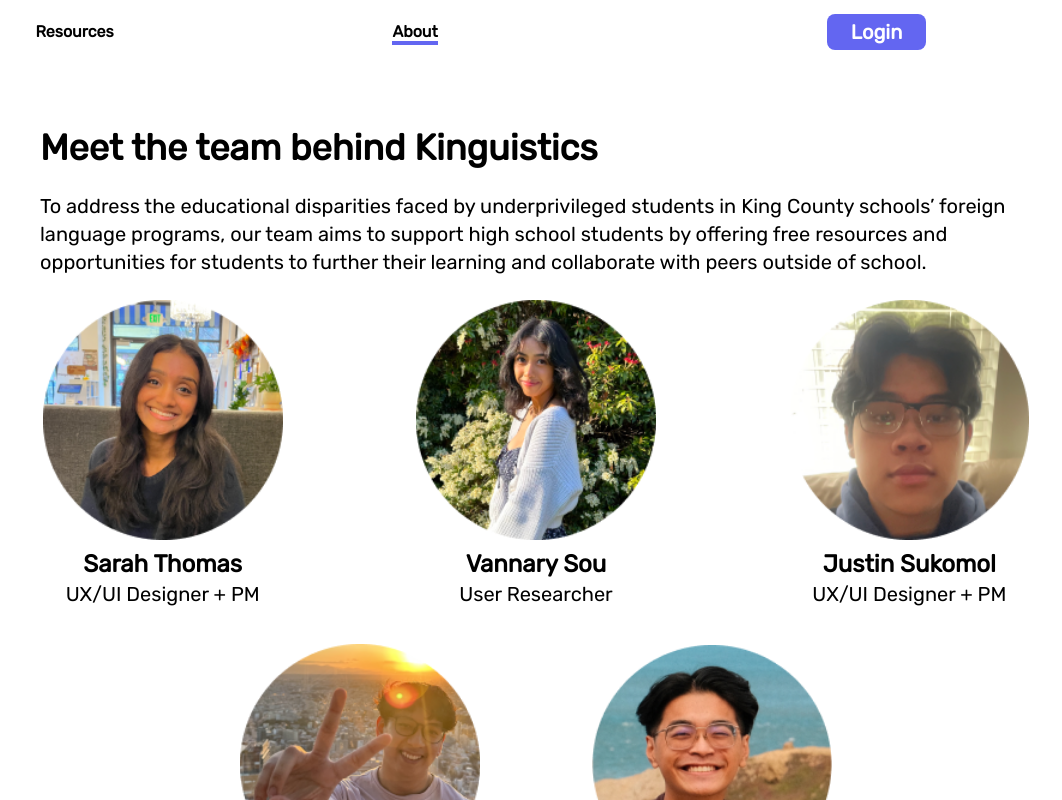
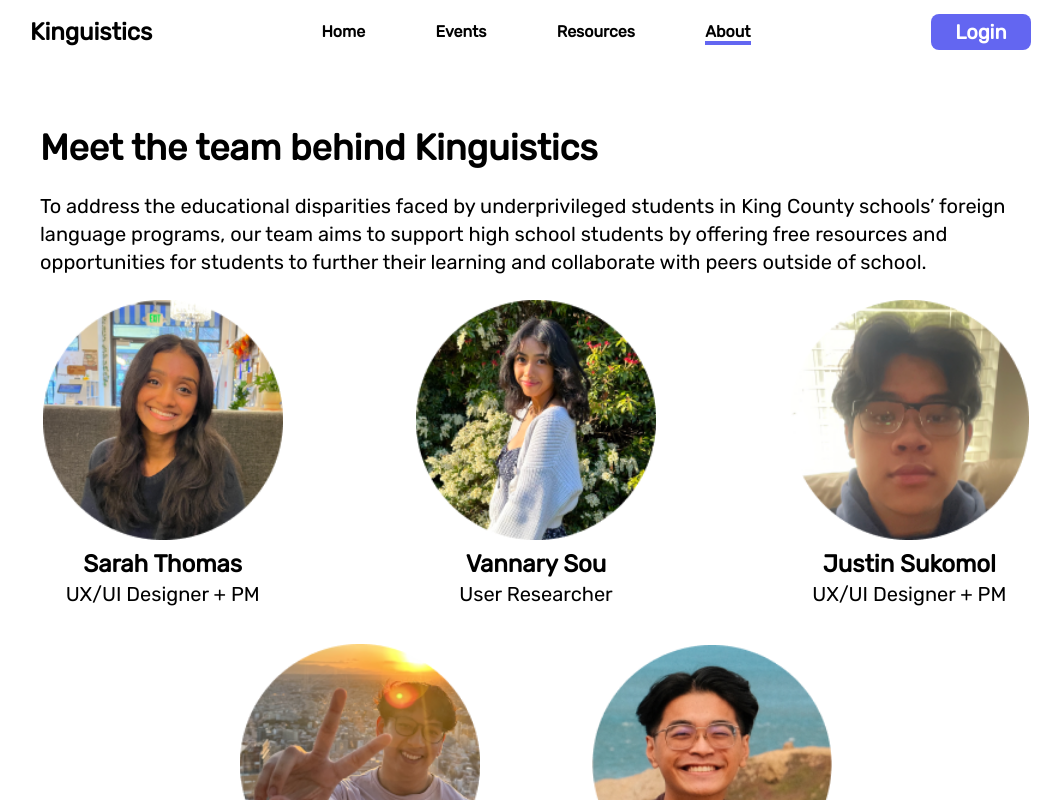
Before and after one commit to UW-INFO442-AU23/jelly-cats, a React (Create React App) app: page /about in a window 1280 px wide. Shown: the top 800 px of the page, without its empty margins (104-1166 px from the left). Built offline with nearby package versions, Linux system fonts and the light colour scheme; no server answers.

Commit message:
changing home navbar links back to slashes

```diff
--- a/src/components/App/App.js
+++ b/src/components/App/App.js
@@ -42,7 +42,7 @@
 
     return (
         <Routes>
-            <Route path="home" element={<Home data={props.data} user={user} onSignOut={handleSignOut} />} />
+            <Route path="" element={<Home data={props.data} user={user} onSignOut={handleSignOut} />} />
             <Route path="events" element={<Events data={props.data} user={user} onSignOut={handleSignOut} />} />
             <Route path="/events/:eventName" element={<EventPage data={props.data} user={user} onSignOut={handleSignOut} />} />
             <Route path="/events/:eventName/vocabulary" element={<VocabPage data={props.data} user={user} onSignOut={handleSignOut} />} />
--- a/src/components/Navbar/Navbar.js
+++ b/src/components/Navbar/Navbar.js
@@ -66,16 +66,16 @@
 
                     {/* Desktop Header */}
                     <ul className="fixed top-0 flex-row items-center justify-around hidden w-full h-16 bg-white sm:flex">
-                       {/* <li className="basis-1/4 flex-center">
-                            {/*Changing navbar logo icon to "Kinguistics"
+                       <li className="basis-1/4 flex-center">
+                            {/*Changing navbar logo icon to "Kinguistics" */}
                             <Link to="/home" className={`font-black text-2xl ${location.pathname === '/home' ? '' : ''}`} >Kinguistics</Link>
-                        </li> */}
-                        {/* <li>
-                            <Link to="/home" className={`font-bold ${location.pathname === '/home' ? 'border-b-4 border-indigo-500' : ''}`} >Home</Link>
-                        </li> */}
-                        {/* <li>
+                        </li>
+                        <li>
+                            <Link to="/" className={`font-bold ${location.pathname === '/' ? 'border-b-4 border-indigo-500' : ''}`} >Home</Link>
+                        </li>
+                        <li>
                             <Link to="/events" className={`font-bold ${location.pathname === '/events' ? 'border-b-4 border-indigo-500' : ''}`} >Events</Link>
-                        </li> */}
+                        </li>
                         <li>
                             <Link to="/resources" className={`font-bold ${location.pathname === '/resources' ? 'border-b-4 border-indigo-500' : ''}`} >Resources</Link>
                         </li>
```
